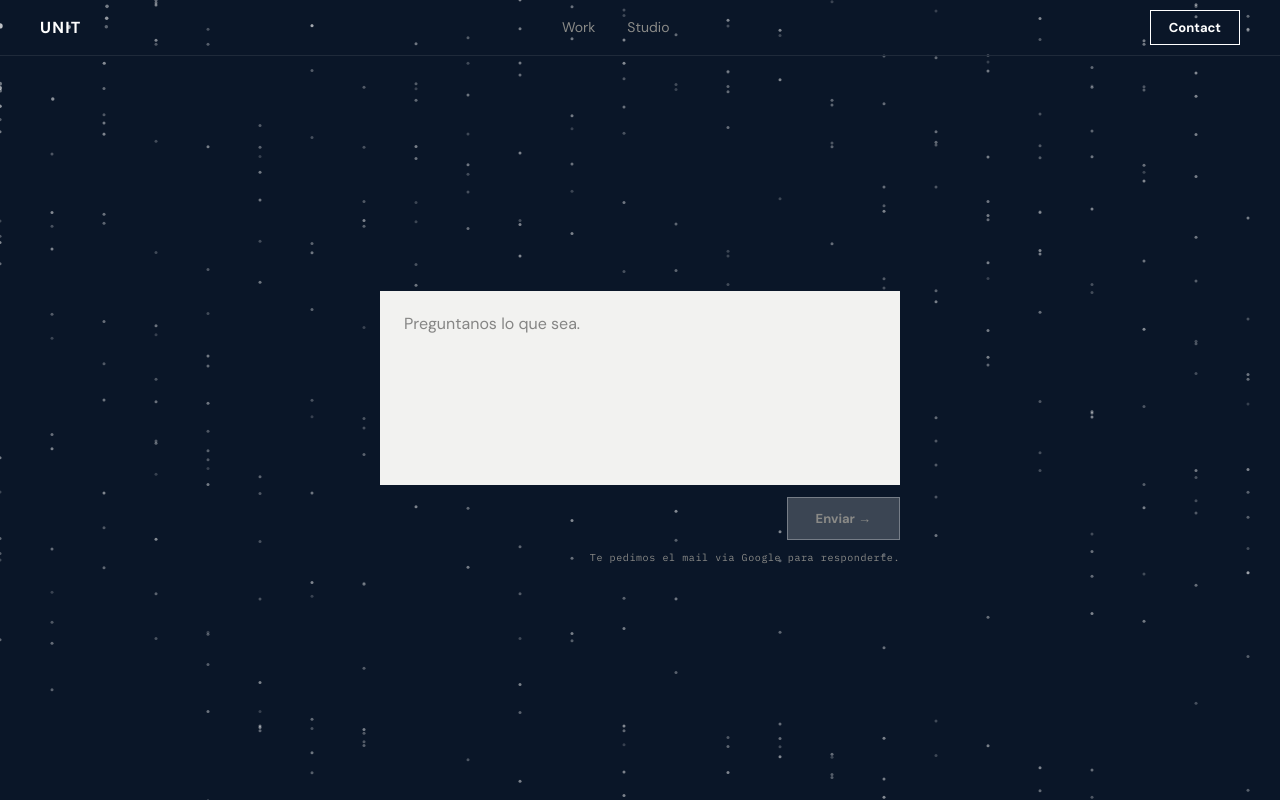
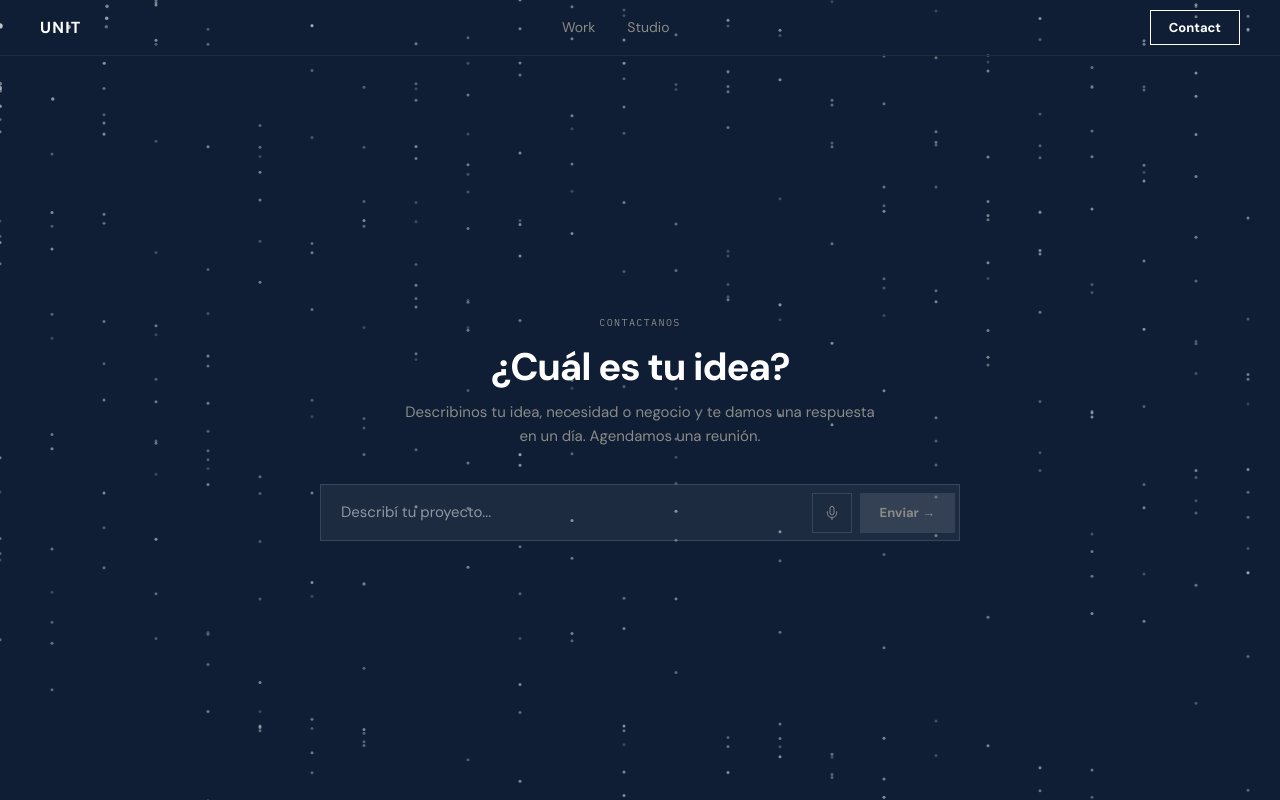
Before and after one commit to mcorcos/landing, a Next.js app: page / in a window 1280 px wide. Both pictures are taken after a click on the button "Contact". Built offline with nearby package versions, Linux system fonts and the light colour scheme; no server answers.

Commit message:
feat: AI chat bar contact, mic speech-to-text, rounded logo, lighter bg

```diff
--- a/src/components/ContactForm.tsx
+++ b/src/components/ContactForm.tsx
@@ -1,34 +1,30 @@
 'use client'
 
-import { useState } from 'react'
+import { useState, useRef } from 'react'
 import { useGoogleLogin } from '@react-oauth/google'
 
 type Status = 'idle' | 'loading' | 'success' | 'error'
 
 export default function ContactForm() {
   const [message, setMessage] = useState('')
+  const [isRecording, setIsRecording] = useState(false)
   const [status, setStatus] = useState<Status>('idle')
+  const recognitionRef = useRef<unknown>(null)
 
   const login = useGoogleLogin({
     onSuccess: async (tokenResponse) => {
       try {
-        // Get user info (email) from Google
         const userInfo = await fetch('https://www.googleapis.com/oauth2/v3/userinfo', {
           headers: { Authorization: `Bearer ${tokenResponse.access_token}` },
         }).then((r) => r.json())
 
-        // Send to our API route
         const res = await fetch('/api/contact', {
           method: 'POST',
           headers: { 'Content-Type': 'application/json' },
           body: JSON.stringify({ email: userInfo.email, name: userInfo.name, message }),
         })
 
-        if (res.ok) {
-          setStatus('success')
-        } else {
-          setStatus('error')
-        }
+        setStatus(res.ok ? 'success' : 'error')
       } catch {
         setStatus('error')
       }
@@ -37,104 +33,177 @@ export default function ContactForm() {
   })
 
   const handleSubmit = () => {
-    if (!message.trim()) return
+    if (!message.trim() || status === 'loading') return
     setStatus('loading')
     login()
   }
 
+  const toggleMic = () => {
+    const SR = (window as Window & { SpeechRecognition?: unknown; webkitSpeechRecognition?: unknown }).SpeechRecognition
+      || (window as Window & { webkitSpeechRecognition?: unknown }).webkitSpeechRecognition
+
+    if (!SR) return
+
+    if (isRecording) {
+      ;(recognitionRef.current as { stop: () => void })?.stop()
+      setIsRecording(false)
+      return
+    }
+
+    const recognition = new (SR as new () => {
+      lang: string; continuous: boolean; interimResults: boolean;
+      onresult: (e: { results: { [key: number]: { [key: number]: { transcript: string } } } }) => void;
+      onend: () => void; onerror: () => void; start: () => void;
+    })()
+    recognition.lang = 'es-AR'
+    recognition.continuous = false
+    recognition.interimResults = false
+    recognition.onresult = (e) => {
+      const transcript = e.results[0][0].transcript
+      setMessage((prev) => (prev ? prev + ' ' + transcript : transcript))
+    }
+    recognition.onend = () => setIsRecording(false)
+    recognition.onerror = () => setIsRecording(false)
+    recognitionRef.current = recognition
+    recognition.start()
+    setIsRecording(true)
+  }
+
   if (status === 'success') {
     return (
-      <div style={{ textAlign: 'center' }}>
-        <p style={{
-          fontFamily: 'var(--font-mono)',
-          fontSize: 11,
-          letterSpacing: '0.12em',
-          textTransform: 'uppercase',
-          color: '#8A8A87',
-          marginBottom: 12,
-        }}>
+      <div style={{ textAlign: 'center', animation: 'fadeUp 400ms ease-out' }}>
+        <style>{`@keyframes fadeUp { from { opacity:0; transform:translateY(16px); } to { opacity:1; transform:translateY(0); } }`}</style>
+        <p style={{ fontFamily: 'var(--font-mono)', fontSize: 11, letterSpacing: '0.12em', textTransform: 'uppercase', color: '#8A8A87', marginBottom: 16 }}>
           Mensaje enviado
         </p>
-        <p style={{
-          fontFamily: 'var(--font-sans)',
-          fontSize: 18,
-          color: '#fff',
-          fontWeight: 700,
-        }}>
-          Te contactamos pronto.
+        <p style={{ fontFamily: 'var(--font-sans)', fontWeight: 700, fontSize: 24, color: '#fff', letterSpacing: '-0.02em' }}>
+          Te contactamos en un día.
         </p>
       </div>
     )
   }
 
   return (
-    <div style={{ width: '100%', maxWidth: 520 }}>
-      <textarea
+    <div style={{ width: '100%', maxWidth: 640, textAlign: 'center' }}>
+      {/* Header */}
+      <p style={{
+        fontFamily: 'var(--font-mono)',
+        fontSize: 10,
+        letterSpacing: '0.14em',
+        textTransform: 'uppercase',
+        color: '#8A8A87',
+        marginBottom: 16,
+      }}>
+        Contactanos
+      </p>
+      <h2 style={{
+        fontFamily: 'var(--font-sans)',
+        fontWeight: 700,
+        fontSize: 'clamp(24px, 3vw, 40px)',
+        lineHeight: 1.1,
+        letterSpacing: '-0.03em',
+        color: '#fff',
+        margin: '0 0 12px',
+      }}>
+        ¿Cuál es tu idea?
+      </h2>
+      <p style={{
+        fontFamily: 'var(--font-sans)',
+        fontSize: 15,
+        lineHeight: 1.6,
+        color: '#8A8A87',
+        margin: '0 0 36px',
+        maxWidth: 480,
+        marginLeft: 'auto',
+        marginRight: 'auto',
+      }}>
+        Describinos tu idea, necesidad o negocio y te damos una respuesta en un día. Agendamos una reunión.
+      </p>
+
+      {/* Chat bar */}
+      <div style={{
+        display: 'flex',
+        alignItems: 'center',
+        background: 'rgba(255,255,255,0.06)',
+        border: '1px solid rgba(255,255,255,0.12)',
+        padding: '4px 4px 4px 20px',
+        gap: 8,
+      }}>
+        <input
+          autoFocus
           value={message}
           onChange={(e) => setMessage(e.target.value)}
-        placeholder="Preguntanos lo que sea."
-        rows={6}
+          onKeyDown={(e) => { if (e.key === 'Enter' && !e.shiftKey) handleSubmit() }}
+          placeholder="Describí tu proyecto..."
           style={{
-          width: '100%',
+            flex: 1,
             fontFamily: 'var(--font-sans)',
-          fontSize: 16,
-          color: '#1A1A1A',
-          background: '#F2F2F0',
+            fontSize: 15,
+            color: '#fff',
+            background: 'transparent',
             border: 'none',
-          borderRadius: 0,
-          padding: '20px 24px',
             outline: 'none',
-          resize: 'none',
-          display: 'block',
-          lineHeight: 1.6,
+            padding: '12px 0',
           }}
         />
 
-      <div style={{ display: 'flex', justifyContent: 'space-between', alignItems: 'center', marginTop: 12 }}>
-        {status === 'error' && (
-          <span style={{
-            fontFamily: 'var(--font-mono)',
-            fontSize: 10,
-            color: '#8A8A87',
-            letterSpacing: '0.08em',
-          }}>
-            Algo salió mal. Intentá de nuevo.
-          </span>
-        )}
-        <div style={{ marginLeft: 'auto' }}>
+        {/* Mic button */}
+        <button
+          onClick={toggleMic}
+          title="Dictá tu mensaje"
+          style={{
+            width: 40,
+            height: 40,
+            display: 'flex',
+            alignItems: 'center',
+            justifyContent: 'center',
+            background: isRecording ? 'rgba(255,80,80,0.15)' : 'transparent',
+            border: '1px solid',
+            borderColor: isRecording ? 'rgba(255,80,80,0.5)' : 'rgba(255,255,255,0.12)',
+            color: isRecording ? '#ff5050' : '#8A8A87',
+            flexShrink: 0,
+            transition: 'all 150ms ease-out',
+            animation: isRecording ? 'pulse 1s ease-in-out infinite' : 'none',
+          }}
+        >
+          <style>{`@keyframes pulse { 0%,100%{opacity:1} 50%{opacity:0.4} }`}</style>
+          <svg width="16" height="16" viewBox="0 0 24 24" fill="none" stroke="currentColor" strokeWidth="1.5" strokeLinecap="round" strokeLinejoin="round">
+            <path d="M12 2a3 3 0 0 1 3 3v7a3 3 0 0 1-6 0V5a3 3 0 0 1 3-3z"/>
+            <path d="M19 10v2a7 7 0 0 1-14 0v-2"/>
+            <line x1="12" y1="19" x2="12" y2="22"/>
+          </svg>
+        </button>
+
+        {/* Send button */}
         <button
           onClick={handleSubmit}
-            disabled={status === 'loading' || !message.trim()}
+          disabled={!message.trim() || status === 'loading'}
           style={{
+            height: 40,
+            padding: '0 20px',
             fontFamily: 'var(--font-sans)',
             fontWeight: 700,
             fontSize: 13,
-              padding: '11px 28px',
-              background: message.trim() ? '#fff' : 'rgba(255,255,255,0.2)',
+            background: message.trim() ? '#fff' : 'rgba(255,255,255,0.1)',
             color: message.trim() ? '#0A1628' : '#8A8A87',
-              border: '1px solid rgba(255,255,255,0.3)',
+            border: 'none',
             borderRadius: 0,
+            flexShrink: 0,
+            transition: 'all 150ms ease-out',
             cursor: message.trim() ? 'pointer' : 'default',
-              transition: 'all 150ms ease-out',
           }}
-            onMouseEnter={(e) => { if (message.trim()) e.currentTarget.style.opacity = '0.8' }}
+          onMouseEnter={(e) => { if (message.trim()) e.currentTarget.style.opacity = '0.85' }}
           onMouseLeave={(e) => { e.currentTarget.style.opacity = '1' }}
         >
-            {status === 'loading' ? 'Abriendo Google...' : 'Enviar →'}
+          {status === 'loading' ? '...' : 'Enviar →'}
         </button>
       </div>
-      </div>
 
-      <p style={{
-        fontFamily: 'var(--font-mono)',
-        fontSize: 10,
-        color: '#8A8A87',
-        letterSpacing: '0.06em',
-        marginTop: 10,
-        textAlign: 'right',
-      }}>
-        Te pedimos el mail via Google para responderte.
+      {status === 'error' && (
+        <p style={{ fontFamily: 'var(--font-mono)', fontSize: 10, color: '#ff5050', marginTop: 10, letterSpacing: '0.06em' }}>
+          Algo salió mal. Intentá de nuevo.
         </p>
+      )}
     </div>
   )
 }
--- a/src/components/Landing.tsx
+++ b/src/components/Landing.tsx
@@ -165,7 +165,7 @@ export default function Landing() {
       style={{
         height: '100vh',
         overflow: 'hidden',
-        background: '#0A1628',
+        background: '#0F1E35',
         display: 'flex',
         flexDirection: 'column',
         position: 'relative',
@@ -268,7 +268,7 @@ export default function Landing() {
         }}
       >
         {active === null && (
-          <div style={{ animation: 'fadeUp 300ms ease-out' }}>
+          <div style={{ animation: 'fadeUp 600ms cubic-bezier(0.16,1,0.3,1)' }}>
             <style>{`
               @keyframes fadeUp {
                 from { opacity: 0; transform: translateY(12px); }
@@ -285,6 +285,7 @@ export default function Landing() {
                 width: 'auto',
                 display: 'block',
                 margin: '0 auto 48px',
+                borderRadius: 24,
               }}
             />
 
@@ -336,8 +337,8 @@ export default function Landing() {
         )}
 
         {active === 'Contact' && (
-          <div style={{ animation: 'fadeUp 200ms ease-out', width: '100%', maxWidth: 520 }}>
-            <style>{`@keyframes fadeUp { from { opacity:0; transform:translateY(12px); } to { opacity:1; transform:translateY(0); } }`}</style>
+          <div style={{ animation: 'fadeUp 600ms cubic-bezier(0.16,1,0.3,1)', width: '100%', maxWidth: 640 }}>
+            <style>{`@keyframes fadeUp { from { opacity:0; transform:translateY(24px) scale(0.98); } to { opacity:1; transform:translateY(0) scale(1); } }`}</style>
             <ContactForm />
           </div>
         )}
```
Lines whose indentation alone changed are shown as unchanged.
